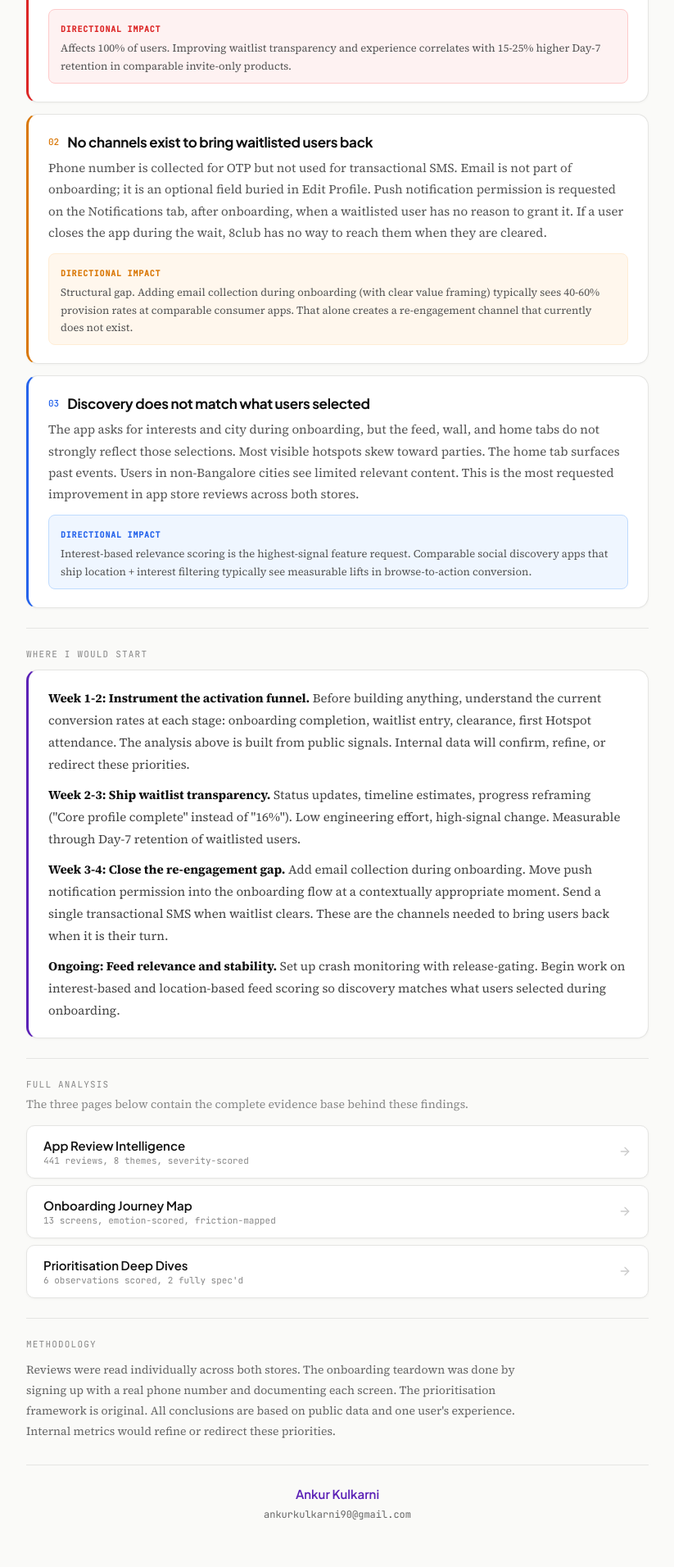
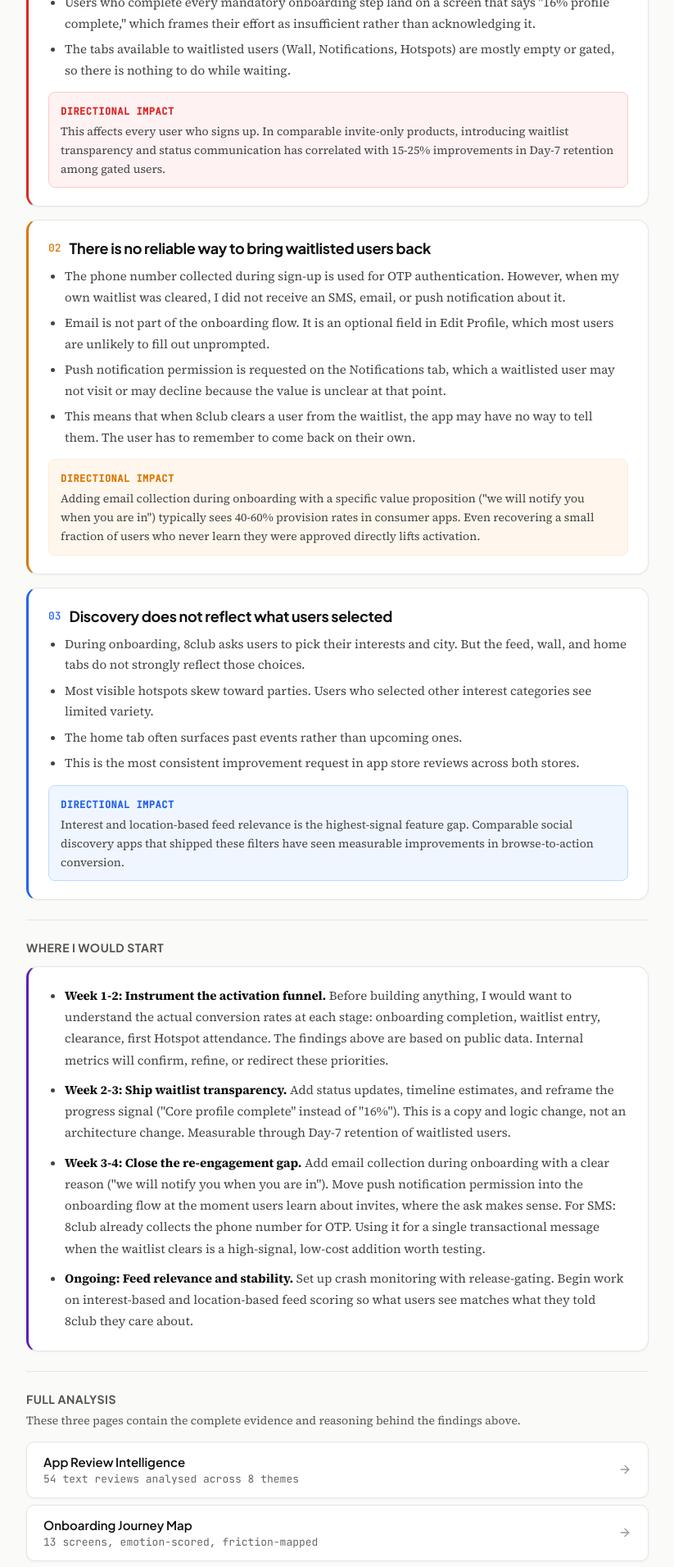
Before and after one commit to ankurkulkarni90/8club-case-study, a React (Vite) app: page /#/ in a window 1280 px wide. Shown: the part 580-2492 px from the top of the page at 82% size, without its empty margins (228-1051 px from the left). Built offline with nearby package versions, Linux system fonts and the light colour scheme.

Commit message:
update: changes to all pages from Claude

```diff
--- a/src/pages/Landing.jsx
+++ b/src/pages/Landing.jsx
@@ -7,26 +7,41 @@
   {
     number: "01",
     title: "The waitlist is the activation bottleneck",
-    body: "Four of six onboarding observations cluster at the same point: the waitlist-to-activation transition. The estimated emotional arc drops from ~9/10 (Hotspot selection) to ~2/10 (waitlist screen) in a single step. No timeline, no status updates, no explanation of clearance criteria. Users who complete all mandatory steps see \"16% profile complete.\" The waiting room has empty tabs and no content. This is where 8club loses the demand that onboarding built.",
-    impact: "Affects 100% of users. Improving waitlist transparency and experience correlates with 15-25% higher Day-7 retention in comparable invite-only products.",
+    bullets: [
+      "Four of six onboarding observations cluster at the same point: the transition from onboarding to the waitlist.",
+      "The estimated emotional arc drops sharply here. Hotspot selection feels exciting, but the waitlist screen offers no timeline, no status indicator, and no explanation of what determines clearance.",
+      "Users who complete every mandatory onboarding step land on a screen that says \"16% profile complete,\" which frames their effort as insufficient rather than acknowledging it.",
+      "The tabs available to waitlisted users (Wall, Notifications, Hotspots) are mostly empty or gated, so there is nothing to do while waiting.",
+    ],
+    impact: "This affects every user who signs up. In comparable invite-only products, introducing waitlist transparency and status communication has correlated with 15-25% improvements in Day-7 retention among gated users.",
     accent: "#DC2626",
     accentBg: "#FEF2F2",
     accentBorder: "#FECACA",
   },
   {
     number: "02",
-    title: "No channels exist to bring waitlisted users back",
-    body: "Phone number is collected for OTP but not used for transactional SMS. Email is not part of onboarding; it is an optional field buried in Edit Profile. Push notification permission is requested on the Notifications tab, after onboarding, when a waitlisted user has no reason to grant it. If a user closes the app during the wait, 8club has no way to reach them when they are cleared.",
-    impact: "Structural gap. Adding email collection during onboarding (with clear value framing) typically sees 40-60% provision rates at comparable consumer apps. That alone creates a re-engagement channel that currently does not exist.",
+    title: "There is no reliable way to bring waitlisted users back",
+    bullets: [
+      "The phone number collected during sign-up is used for OTP authentication. However, when my own waitlist was cleared, I did not receive an SMS, email, or push notification about it.",
+      "Email is not part of the onboarding flow. It is an optional field in Edit Profile, which most users are unlikely to fill out unprompted.",
+      "Push notification permission is requested on the Notifications tab, which a waitlisted user may not visit or may decline because the value is unclear at that point.",
+      "This means that when 8club clears a user from the waitlist, the app may have no way to tell them. The user has to remember to come back on their own.",
+    ],
+    impact: "Adding email collection during onboarding with a specific value proposition (\"we will notify you when you are in\") typically sees 40-60% provision rates in consumer apps. Even recovering a small fraction of users who never learn they were approved directly lifts activation.",
     accent: "#D97706",
     accentBg: "#FFF7ED",
     accentBorder: "#FFEDD5",
   },
   {
     number: "03",
-    title: "Discovery does not match what users selected",
-    body: "The app asks for interests and city during onboarding, but the feed, wall, and home tabs do not strongly reflect those selections. Most visible hotspots skew toward parties. The home tab surfaces past events. Users in non-Bangalore cities see limited relevant content. This is the most requested improvement in app store reviews across both stores.",
-    impact: "Interest-based relevance scoring is the highest-signal feature request. Comparable social discovery apps that ship location + interest filtering typically see measurable lifts in browse-to-action conversion.",
+    title: "Discovery does not reflect what users selected",
+    bullets: [
+      "During onboarding, 8club asks users to pick their interests and city. But the feed, wall, and home tabs do not strongly reflect those choices.",
+      "Most visible hotspots skew toward parties. Users who selected other interest categories see limited variety.",
+      "The home tab often surfaces past events rather than upcoming ones.",
+      "This is the most consistent improvement request in app store reviews across both stores.",
+    ],
+    impact: "Interest and location-based feed relevance is the highest-signal feature gap. Comparable social discovery apps that shipped these filters have seen measurable improvements in browse-to-action conversion.",
     accent: "#2563EB",
     accentBg: "#EFF6FF",
     accentBorder: "#BFDBFE",
@@ -37,7 +52,7 @@
   {
     id: "review-analysis",
     title: "App Review Intelligence",
-    meta: "441 reviews, 8 themes, severity-scored",
+    meta: "54 text reviews analysed across 8 themes",
     accent: "#DC2626",
   },
   {
@@ -76,8 +91,8 @@
 
   const fadeIn = (delay) => ({
     opacity: loaded ? 1 : 0,
-    transform: loaded ? "translateY(0)" : "translateY(12px)",
-    transition: `all 0.6s cubic-bezier(0.16, 1, 0.3, 1) ${delay}s`,
+    transform: loaded ? "translateY(0)" : "translateY(10px)",
+    transition: `all 0.5s cubic-bezier(0.16, 1, 0.3, 1) ${delay}s`,
   });
 
   return (
@@ -101,7 +116,7 @@
               padding: "5px 14px",
               borderRadius: 100,
               background: "linear-gradient(135deg, #5B21B6, #7C3AED)",
-              fontSize: 11,
+              fontSize: 12,
               fontFamily: "'JetBrains Mono', monospace",
               color: "#fff",
               fontWeight: 500,
@@ -139,15 +154,16 @@
             style={{
               fontSize: 17,
               lineHeight: 1.75,
-              color: "#555",
-              maxWidth: 620,
+              color: "#444",
+              maxWidth: 640,
               margin: "0 0 24px 0",
             }}
           >
-            441 app store reviews read individually. 13 onboarding screens
-            documented with a real phone number. Six observations scored through
-            a prioritisation framework and two expanded into full solution
-            architectures. Here is what surfaced.
+            I signed up for 8club, went through every screen, read every
+            text review on both app stores, and put together what I think
+            matters most for the product right now. Below are the key
+            findings, followed by what I would focus on first. The full
+            analysis is linked at the bottom.
           </p>
 
           <div
@@ -166,7 +182,7 @@
               rel="noopener noreferrer"
               style={{
                 fontFamily: "'Plus Jakarta Sans', sans-serif",
-                fontSize: 14,
+                fontSize: 15,
                 fontWeight: 600,
                 color: "#5B21B6",
                 textDecoration: "none",
@@ -175,21 +191,25 @@
               Ankur Kulkarni
             </a>
             <span style={{ color: "#ccc" }}>·</span>
-            <span
+            <a
+              href="https://8club.co/engineering-and-data/product-manager"
+              target="_blank"
+              rel="noopener noreferrer"
               style={{
                 fontFamily: "'JetBrains Mono', monospace",
-                fontSize: 12,
-                color: "#666",
+                fontSize: 13,
+                color: "#5B21B6",
+                textDecoration: "none",
               }}
             >
-              Founding PM Candidate
-            </span>
+              Your prospective first PM
+            </a>
             <span style={{ color: "#ccc" }}>·</span>
             <span
               style={{
                 fontFamily: "'JetBrains Mono', monospace",
-                fontSize: 12,
-                color: "#666",
+                fontSize: 13,
+                color: "#555",
               }}
             >
               May 2026
@@ -201,18 +221,19 @@
         <section style={{ padding: "28px 0 24px", ...fadeIn(0.1) }}>
           <div
             style={{
-              fontFamily: "'JetBrains Mono', monospace",
-              fontSize: 11,
-              letterSpacing: "1.2px",
+              fontFamily: "'Plus Jakarta Sans', sans-serif",
+              fontSize: 14,
+              fontWeight: 700,
+              letterSpacing: "0.5px",
               textTransform: "uppercase",
-              color: "#888",
+              color: "#555",
               marginBottom: 16,
             }}
           >
             Key Findings
           </div>
 
-          <div style={{ display: "flex", flexDirection: "column", gap: 14 }}>
+          <div style={{ display: "flex", flexDirection: "column", gap: 16 }}>
             {findings.map((f, i) => (
               <div
                 key={f.number}
@@ -220,7 +241,7 @@
                   background: "#fff",
                   borderRadius: 14,
                   padding: "22px 24px",
-                  border: `1px solid #E5E5E3`,
+                  border: "1px solid #E5E5E3",
                   borderLeft: `3px solid ${f.accent}`,
                   boxShadow: "0 1px 3px rgba(0,0,0,0.04)",
                   ...fadeIn(0.15 + i * 0.07),
@@ -231,13 +252,13 @@
                     display: "flex",
                     alignItems: "center",
                     gap: 10,
-                    marginBottom: 8,
+                    marginBottom: 10,
                   }}
                 >
                   <span
                     style={{
                       fontFamily: "'JetBrains Mono', monospace",
-                      fontSize: 11,
+                      fontSize: 13,
                       color: f.accent,
                       fontWeight: 500,
                     }}
@@ -247,7 +268,7 @@
                   <h3
                     style={{
                       fontFamily: "'Plus Jakarta Sans', sans-serif",
-                      fontSize: 17,
+                      fontSize: 18,
                       fontWeight: 700,
                       color: "#111",
                       margin: 0,
@@ -258,16 +279,27 @@
                   </h3>
                 </div>
 
-                <p
+                <ul
                   style={{
-                    fontSize: 15,
-                    lineHeight: 1.75,
-                    color: "#555",
-                    margin: "0 0 12px 0",
+                    margin: "0 0 14px 0",
+                    padding: "0 0 0 20px",
+                    listStyle: "disc",
                   }}
                 >
-                  {f.body}
-                </p>
+                  {f.bullets.map((b, j) => (
+                    <li
+                      key={j}
+                      style={{
+                        fontSize: 15,
+                        lineHeight: 1.7,
+                        color: "#444",
+                        marginBottom: 6,
+                      }}
+                    >
+                      {b}
+                    </li>
+                  ))}
+                </ul>
 
                 <div
                   style={{
@@ -280,20 +312,20 @@
                   <span
                     style={{
                       fontFamily: "'JetBrains Mono', monospace",
-                      fontSize: 10,
+                      fontSize: 12,
                       fontWeight: 600,
                       color: f.accent,
                       textTransform: "uppercase",
-                      letterSpacing: "0.8px",
+                      letterSpacing: "0.5px",
                     }}
                   >
                     Directional Impact
                   </span>
                   <p
                     style={{
-                      fontSize: 13,
+                      fontSize: 14,
                       lineHeight: 1.65,
-                      color: "#555",
+                      color: "#444",
                       margin: "4px 0 0 0",
                     }}
                   >
@@ -305,7 +337,7 @@
           </div>
         </section>
 
-        {/* First 30 Days */}
+        {/* Where I Would Start */}
         <section
           style={{
             padding: "24px 0",
@@ -315,12 +347,13 @@
         >
           <div
             style={{
-              fontFamily: "'JetBrains Mono', monospace",
-              fontSize: 11,
-              letterSpacing: "1.2px",
+              fontFamily: "'Plus Jakarta Sans', sans-serif",
+              fontSize: 14,
+              fontWeight: 700,
+              letterSpacing: "0.5px",
               textTransform: "uppercase",
-              color: "#888",
-              marginBottom: 12,
+              color: "#555",
+              marginBottom: 14,
             }}
           >
             Where I Would Start
@@ -329,80 +362,55 @@
             style={{
               background: "#fff",
               borderRadius: 14,
-              padding: "20px 24px",
+              padding: "22px 24px",
               border: "1px solid #E5E5E3",
               borderLeft: "3px solid #5B21B6",
               boxShadow: "0 1px 3px rgba(0,0,0,0.04)",
             }}
           >
-            <p
+            <ul
               style={{
-                fontSize: 15,
-                lineHeight: 1.8,
-                color: "#444",
-                margin: "0 0 10px 0",
+                margin: 0,
+                padding: "0 0 0 20px",
+                listStyle: "disc",
               }}
             >
-              <strong style={{ color: "#111" }}>
-                Week 1-2: Instrument the activation funnel.
-              </strong>{" "}
-              Before building anything, understand the current conversion rates
-              at each stage: onboarding completion, waitlist entry, clearance,
-              first Hotspot attendance. The analysis above is built from
-              public signals. Internal data will confirm, refine, or redirect
-              these priorities.
-            </p>
-            <p
-              style={{
-                fontSize: 15,
-                lineHeight: 1.8,
-                color: "#444",
-                margin: "0 0 10px 0",
-              }}
-            >
-              <strong style={{ color: "#111" }}>
-                Week 2-3: Ship waitlist transparency.
-              </strong>{" "}
-              Status updates, timeline estimates, progress reframing ("Core
-              profile complete" instead of "16%"). Low engineering effort,
-              high-signal change. Measurable through Day-7 retention of
-              waitlisted users.
-            </p>
-            <p
-              style={{
-                fontSize: 15,
-                lineHeight: 1.8,
-                color: "#444",
-                margin: "0 0 10px 0",
-              }}
-            >
-              <strong style={{ color: "#111" }}>
-                Week 3-4: Close the re-engagement gap.
-              </strong>{" "}
-              Add email collection during onboarding. Move push notification
-              permission into the onboarding flow at a contextually appropriate
-              moment. Send a single transactional SMS when waitlist clears. These
-              are the channels needed to bring users back when it is their turn.
-            </p>
-            <p
-              style={{
-                fontSize: 15,
-                lineHeight: 1.8,
-                color: "#444",
-                margin: 0,
-              }}
-            >
-              <strong style={{ color: "#111" }}>
-                Ongoing: Feed relevance and stability.
-              </strong>{" "}
-              Set up crash monitoring with release-gating. Begin work on
-              interest-based and location-based feed scoring so discovery matches
-              what users selected during onboarding.
-            </p>
+              <li style={{ fontSize: 15, lineHeight: 1.75, color: "#444", marginBottom: 10 }}>
+                <strong style={{ color: "#111" }}>Week 1-2: Instrument the activation funnel.</strong>{" "}
+                Before building anything, I would want to understand the actual
+                conversion rates at each stage: onboarding completion, waitlist
+                entry, clearance, first Hotspot attendance. The findings above
+                are based on public data. Internal metrics will confirm, refine,
+                or redirect these priorities.
+              </li>
+              <li style={{ fontSize: 15, lineHeight: 1.75, color: "#444", marginBottom: 10 }}>
+                <strong style={{ color: "#111" }}>Week 2-3: Ship waitlist transparency.</strong>{" "}
+                Add status updates, timeline estimates, and reframe the progress
+                signal ("Core profile complete" instead of "16%"). This is a
+                copy and logic change, not an architecture change. Measurable
+                through Day-7 retention of waitlisted users.
+              </li>
+              <li style={{ fontSize: 15, lineHeight: 1.75, color: "#444", marginBottom: 10 }}>
+                <strong style={{ color: "#111" }}>Week 3-4: Close the re-engagement gap.</strong>{" "}
+                Add email collection during onboarding with a clear reason
+                ("we will notify you when you are in"). Move push notification
+                permission into the onboarding flow at the moment users learn
+                about invites, where the ask makes sense. For SMS: 8club already
+                collects the phone number for OTP. Using it for a single
+                transactional message when the waitlist clears is a high-signal,
+                low-cost addition worth testing.
+              </li>
+              <li style={{ fontSize: 15, lineHeight: 1.75, color: "#444", marginBottom: 0 }}>
+                <strong style={{ color: "#111" }}>Ongoing: Feed relevance and stability.</strong>{" "}
+                Set up crash monitoring with release-gating. Begin work on
+                interest-based and location-based feed scoring so what users see
+                matches what they told 8club they care about.
+              </li>
+            </ul>
           </div>
         </section>
 
-        {/* Go Deeper */}
+        {/* Full Analysis */}
         <section
           style={{
             padding: "24px 0",
@@ -412,11 +420,12 @@
         >
           <div
             style={{
-              fontFamily: "'JetBrains Mono', monospace",
-              fontSize: 11,
-              letterSpacing: "1.2px",
+              fontFamily: "'Plus Jakarta Sans', sans-serif",
+              fontSize: 14,
+              fontWeight: 700,
+              letterSpacing: "0.5px",
               textTransform: "uppercase",
-              color: "#888",
+              color: "#555",
               marginBottom: 6,
             }}
           >
@@ -425,13 +434,13 @@
           <p
             style={{
               fontSize: 14,
-              color: "#888",
+              color: "#555",
               margin: "0 0 14px 0",
-              lineHeight: 1.6,
+              lineHeight: 1.65,
             }}
           >
-            The three pages below contain the complete evidence base behind
-            these findings.
+            These three pages contain the complete evidence and reasoning
+            behind the findings above.
           </p>
 
           <div style={{ display: "flex", flexDirection: "column", gap: 8 }}>
@@ -450,7 +459,7 @@
                     padding: "14px 20px",
                     borderRadius: 10,
                     border: `1px solid ${isHovered ? item.accent + "44" : "#E5E5E3"}`,
-                    background: isHovered ? "#fff" : "#fff",
+                    background: "#fff",
                     cursor: "pointer",
                     transition: "all 0.2s ease",
                     boxShadow: isHovered
@@ -472,9 +481,9 @@
                     <div
                       style={{
                         fontFamily: "'JetBrains Mono', monospace",
-                        fontSize: 11,
-                        color: "#888",
-                        marginTop: 2,
+                        fontSize: 13,
+                        color: "#666",
+                        marginTop: 3,
                       }}
                     >
                       {item.meta}
@@ -485,15 +494,13 @@
                     height="16"
                     viewBox="0 0 24 24"
                     fill="none"
-                    stroke={isHovered ? item.accent : "#ccc"}
+                    stroke={isHovered ? item.accent : "#999"}
                     strokeWidth="2"
                     strokeLinecap="round"
                     strokeLinejoin="round"
                     style={{
                       transition: "all 0.2s ease",
-                      transform: isHovered
-                        ? "translateX(3px)"
-                        : "translateX(0)",
+                      transform: isHovered ? "translateX(3px)" : "translateX(0)",
                       flexShrink: 0,
                     }}
                   >
@@ -516,29 +523,33 @@
         >
           <div
             style={{
-              fontFamily: "'JetBrains Mono', monospace",
-              fontSize: 11,
-              letterSpacing: "1.2px",
+              fontFamily: "'Plus Jakarta Sans', sans-serif",
+              fontSize: 14,
+              fontWeight: 700,
+              letterSpacing: "0.5px",
               textTransform: "uppercase",
-              color: "#888",
+              color: "#555",
               marginBottom: 12,
             }}
           >
-            Methodology
+            How This Was Built
           </div>
           <p
             style={{
               fontSize: 14,
               lineHeight: 1.8,
-              color: "#666",
-              maxWidth: 620,
+              color: "#444",
+              maxWidth: 640,
             }}
           >
-            Reviews were read individually across both stores. The onboarding
-            teardown was done by signing up with a real phone number and
-            documenting each screen. The prioritisation framework is original.
-            All conclusions are based on public data and one user's experience.
-            Internal metrics would refine or redirect these priorities.
+            I read every text review on both stores individually, signed up
+            with a real phone number and walked through every screen, then ran
+            the raw observations through AI-assisted pattern recognition to
+            surface themes and cross-references I might have missed manually.
+            The prioritisation framework and solution architectures are
+            original. Everything here is built on public data and one user's
+            experience. Internal metrics would refine or redirect these
+            conclusions. That is expected and welcome.
           </p>
         </section>
 
@@ -567,13 +578,38 @@
           </a>
           <div
             style={{
-              fontFamily: "'JetBrains Mono', monospace",
-              fontSize: 12,
-              color: "#666",
-              marginTop: 6,
+              display: "flex",
+              alignItems: "center",
+              justifyContent: "center",
+              gap: 14,
+              marginTop: 8,
             }}
           >
-            ankurkulkarni90@gmail.com
+            <a
+              href="mailto:ankurkulkarni90@gmail.com"
+              style={{
+                fontFamily: "'JetBrains Mono', monospace",
+                fontSize: 13,
+                color: "#555",
+                textDecoration: "none",
+              }}
+            >
+              ankurkulkarni90@gmail.com
+            </a>
+            <span style={{ color: "#ccc" }}>·</span>
+            <a
+              href="https://github.com/ankurkulkarni90"
+              target="_blank"
+              rel="noopener noreferrer"
+              style={{
+                fontFamily: "'JetBrains Mono', monospace",
+                fontSize: 13,
+                color: "#555",
+                textDecoration: "none",
+              }}
+            >
+              GitHub
+            </a>
           </div>
         </div>
       </div>
```
Also changed, not shown: src/App.jsx (+72 -9 lines), src/pages/OnboardingJourneyMap.jsx (+16 -23 lines), src/pages/PrioritisationDeepDives.jsx (+29 -36 lines), src/pages/ReviewAnalysis.jsx (+62 -41 lines).
